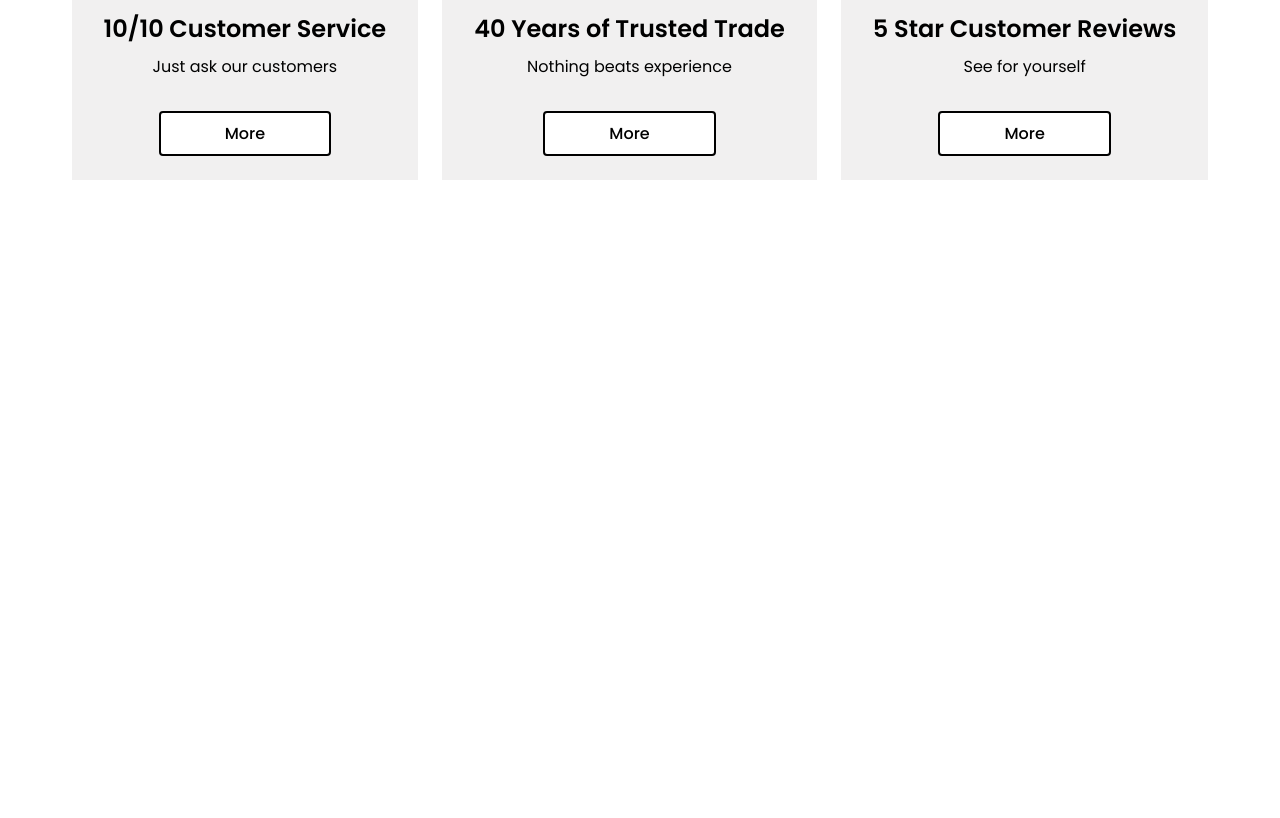
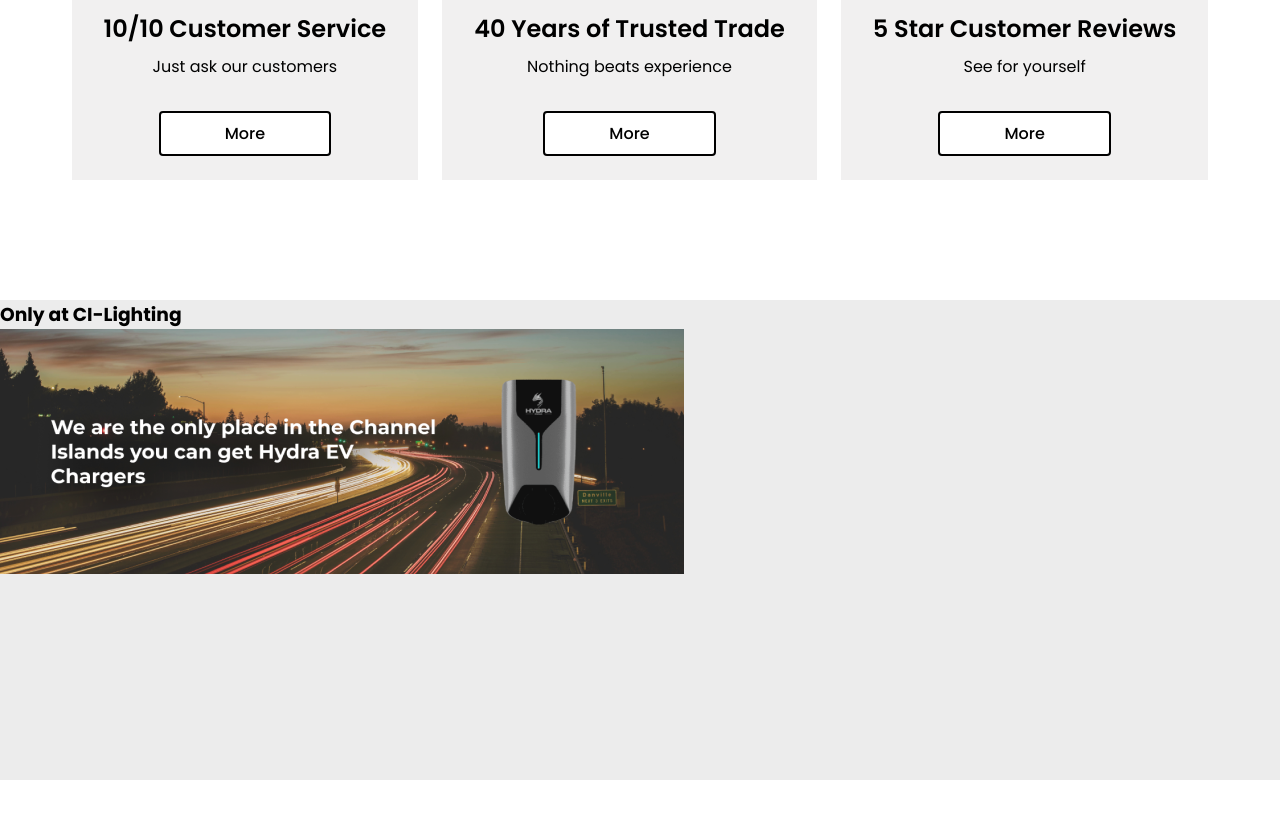
Before and after one commit to mauger1998/ci-lighting, a website built with webpack: page src/index.html in a window 1280 px wide. Shown: the part 844-1662 px from the top of the page. Before the commit the page ends 1600 px from the top, so only its background shows below. Built offline with nearby package versions, Linux system fonts and the light colour scheme.

Commit message:
Add gallery section with background color

```diff
--- a/src/index.html
+++ b/src/index.html
@@ -80,6 +80,10 @@
                 </div>
             </div>
         </section>
+        <section class="third-section">
+            <h3>Only at CI-Lighting</h3>
+            <img class="gallery" src="" alt="Some of our products">
+        </section>
     </main>
 </body>
 </html>
--- a/src/index.js
+++ b/src/index.js
@@ -11,6 +11,7 @@
 import service from "./images/customer-icon.png"
 import handshake from "./images/handshake.png"
 import customerService from "./images/tick-icon.png"
+import firstGallery from "./images/Hydra Motorway Photo (2) 1.png"
 
 const gsyFlagImg = document.querySelector(".guernsey-flag")
 const searchIconImg = document.querySelector(".search-icon")
@@ -21,6 +22,7 @@
 const serviceIcon = document.querySelector(".customer")
 const handshakeIcon = document.querySelector(".hands")
 const tickIcon = document.querySelector(".ticks")
+const gallery = document.querySelector(".gallery")
 
 
 
@@ -32,3 +34,4 @@
 serviceIcon.src = service
 handshakeIcon.src = handshake
 tickIcon.src = customerService
+gallery.src = firstGallery
--- a/src/style.css
+++ b/src/style.css
@@ -11,7 +11,7 @@
 }
 
 main {
-    height: 200vh;
+    height: 300vh;
 }
 header {
     background-color:#0d0d0d;
@@ -314,3 +314,12 @@
         text-align:center;
     }
 }
+
+
+
+
+
+.third-section {
+    height:60vh;
+    background-color:rgb(236, 236, 236);
+}
```
Also changed, not shown: src/images/Hydra Motorway Photo (2) 1.png (added).
